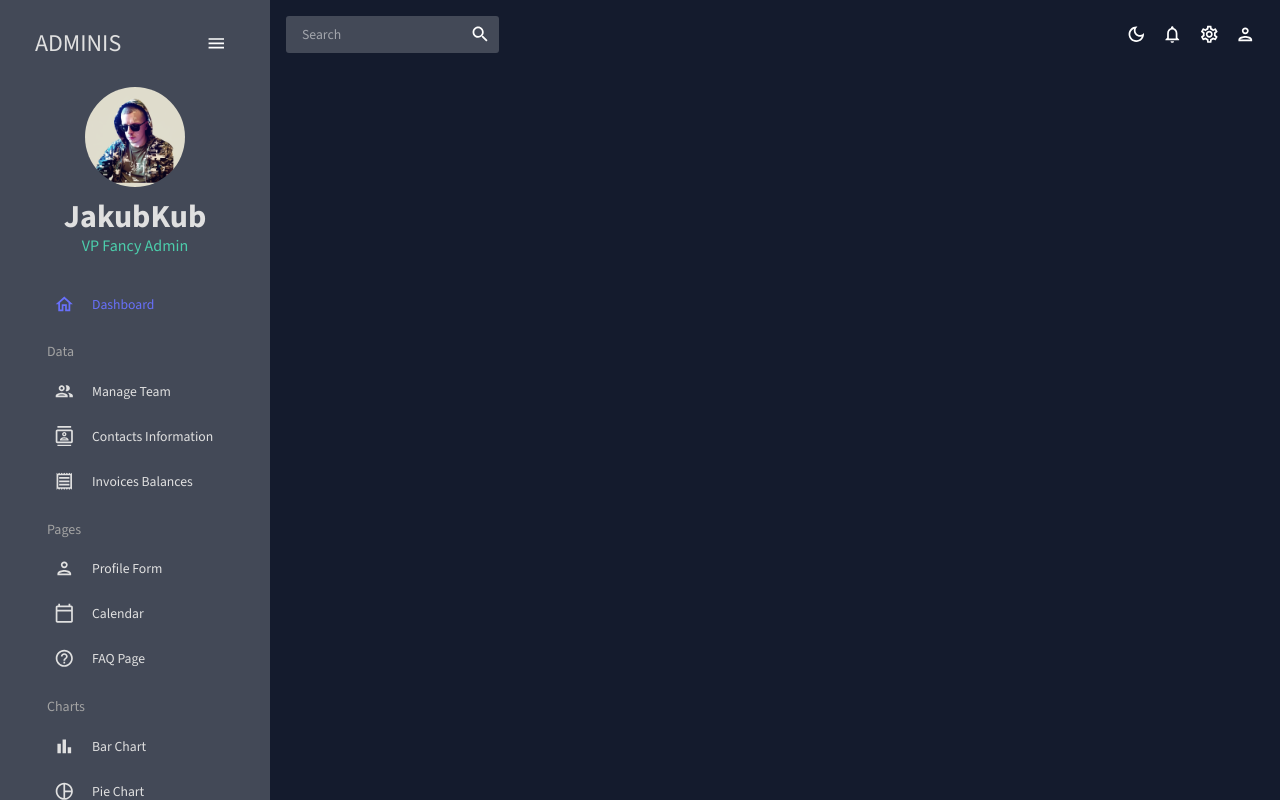
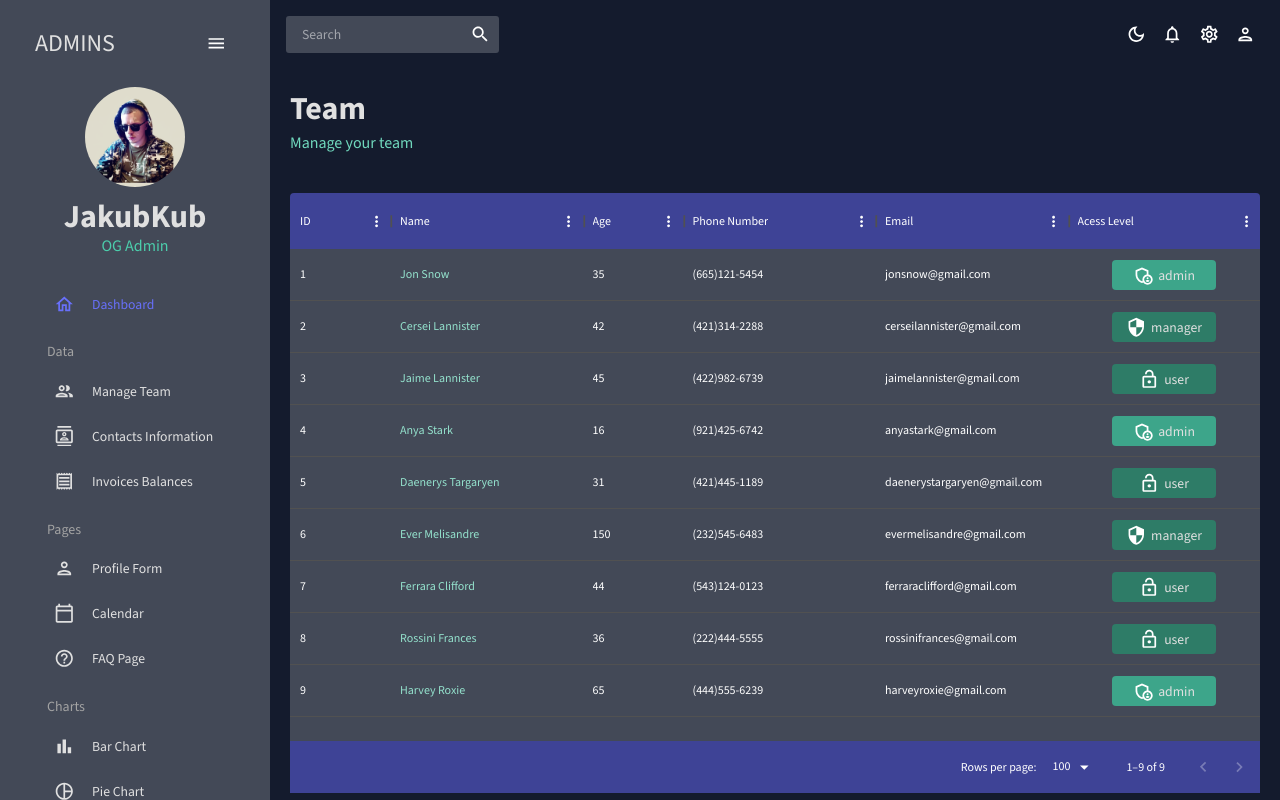
Before and after one commit to JakubKub13/DASHBOARD, a React (Create React App) app: page /team in a window 1280 px wide. Built offline with nearby package versions, Linux system fonts and the light colour scheme.

Commit message:
Adding team

```diff
--- a/src/App.js
+++ b/src/App.js
@@ -4,7 +4,7 @@
 import Topbar from "./scenes/global/Topbar";
 import Sidebar from "./scenes/global/Sidebar";
 import Dashboard from "./scenes/dashboard";
-// import Team from "./scenes/team";
+import Team from "./scenes/team";
 // import Invoices from "./scenes/invoices";
 // import Contacts from "./scenes/contacts";
 // import Bar from "./scenes/bar";
@@ -27,7 +27,7 @@
           <Topbar />
           <Routes>
             <Route path="/" element={<Dashboard />} />
-            {/* <Route path="/team" element={<Team />} /> */}
+            <Route path="/team" element={<Team />} />
             {/* <Route path="/contacts" element={<Contacts />} /> */}
             {/* <Route path="/invoices" element={<Invoices />} /> */}
             {/* <Route path="/form" element={<Form />} /> */}
--- /dev/null
+++ b/src/components/Header.jsx
@@ -0,0 +1,21 @@
+import { Typography, Box, useTheme } from "@mui/material";
+import { tokens } from "../theme";
+
+const Header = ({ title, subtitle }) => {
+    const theme = useTheme();
+    const colors = tokens(theme.palette.mode);
+
+    return <Box mb="30px">
+        <Typography
+            variant="h2"
+            color={colors.grey[100]}
+            fontWeight="bold"
+            sx={{ mb: "5px"}}
+        >
+            {title}
+        </Typography>
+        <Typography variant="h5" color={colors.greenAccent[400]}>{subtitle}</Typography>
+    </Box>
+}
+
+export default Header;
--- a/src/scenes/dashboard/index.jsx
+++ b/src/scenes/dashboard/index.jsx
@@ -1,5 +1,12 @@
+import Header from "../../components/Header";
+import { Box } from "@mui/material";
+
 const Dashboard = () => {
-    return <div>Dashboard</div>
+    return <Box>
+        <Box display="flex" justifyContent="space-between" alignItems="center">
+        <Header title="Dashboard" subtitle="Welcome to the Dashboard" />
+        </Box>
+    </Box>
 }
 
 export default Dashboard;
--- a/src/scenes/global/Sidebar.jsx
+++ b/src/scenes/global/Sidebar.jsx
@@ -80,7 +80,7 @@
                 ml="15px"
               >
                 <Typography variant="h3" color={colors.grey[100]}>
-                  ADMINIS
+                  ADMINS
                 </Typography>
                 <IconButton onClick={() => setIsCollapsed(!isCollapsed)}>
                   <MenuOutlinedIcon />
@@ -110,7 +110,7 @@
                   JakubKub
                 </Typography>
                 <Typography variant="h5" color={colors.greenAccent[500]}>
-                  VP Fancy Admin
+                  OG Admin
                 </Typography>
               </Box>
             </Box>
--- /dev/null
+++ b/src/scenes/team/index.jsx
@@ -0,0 +1,108 @@
+import { Box, Typography, useTheme } from "@mui/material";
+import { DataGrid } from "@mui/x-data-grid";
+import { tokens } from "../../theme";
+import { mockDataTeam } from "../../data/mockData";
+import AdminPanelSettingsOutlinedIcon from "@mui/icons-material/AdminPanelSettingsOutlined";
+import LockOpenOutlinedIcon from "@mui/icons-material/LockOpenOutlined";
+import SecurityOutlinedIcon from "@mui/icons-material/SecurityOutlined";
+import Header from "../../components/Header";
+
+const Team = () => {
+    const theme = useTheme();
+    const colors = tokens(theme.palette.mode);
+
+    const columns = [
+        { field: "id", headerName: "ID" },
+        {
+            field: "name",
+            headerName: "Name",
+            flex: 1,
+            cellClassName: "name-column--cell",
+        },
+        {
+            field: "age",
+            headerName: "Age",
+            type: "number",
+            headerAlign: "left",
+            align: "left",
+        },
+        {
+            field: "phone",
+            headerName: "Phone Number",
+            flex: 1,
+        },
+        {
+            field: "email",
+            headerName: "Email",
+            flex: 1,
+        },
+        {
+            field: "access",
+            headerName: "Acess Level",
+            flex: 1,
+            renderCell: ({ row: { access }}) => {
+                return (
+                    <Box
+                        width="60%"
+                        m="0 auto"
+                        p="5px"
+                        display="flex"
+                        justifyContent="center"
+                        backgroundColor={
+                            access === "admin"
+                            ? colors.greenAccent[600]
+                            : colors.greenAccent[700]
+                        }
+                        borderRadius="4px"
+                    >
+                        {access === "admin" && <AdminPanelSettingsOutlinedIcon />}
+                        {access === "manager" && <SecurityOutlinedIcon />}
+                        {access === "user" && <LockOpenOutlinedIcon />}
+                        <Typography color={colors.grey[100]} sx={{ ml: "5px"}}>
+                            {access}
+                        </Typography>
+                    </Box>
+                )
+            }
+        },
+    ]
+
+    return (
+        <Box m="20px">
+            <Header title="Team" subtitle="Manage your team" />
+            <Box
+                m="40px 0 0 0"
+                height="75vh"
+                sx={{
+                   "& .MuiDataGrid-root" : {
+                    border: "none"
+                   },
+                   "& .MuitDataGrid-cell": {
+                    borderBottom: "none"
+                   },
+                   "& .name-column--cell": {
+                    color: colors.greenAccent[300],
+                   },
+                   "& .MuiDataGrid-columnHeaders": {
+                    backgroundColor: colors.blueAccent[700],
+                    borderBottom: "none",
+                   },
+                   "& .MuiDataGrid-virtualScroller": {
+                    backgroundColor: colors.primary[400],
+                   },
+                   "& .MuiDataGrid-footerContainer": {
+                    borderTop: "none",
+                    backgroundColor: colors.blueAccent[700],
+                   }
+                }}
+            >
+                <DataGrid
+                    rows={mockDataTeam}
+                    columns={columns}
+                />
+            </Box>
+        </Box>
+    )
+}
+
+export default Team;
```
